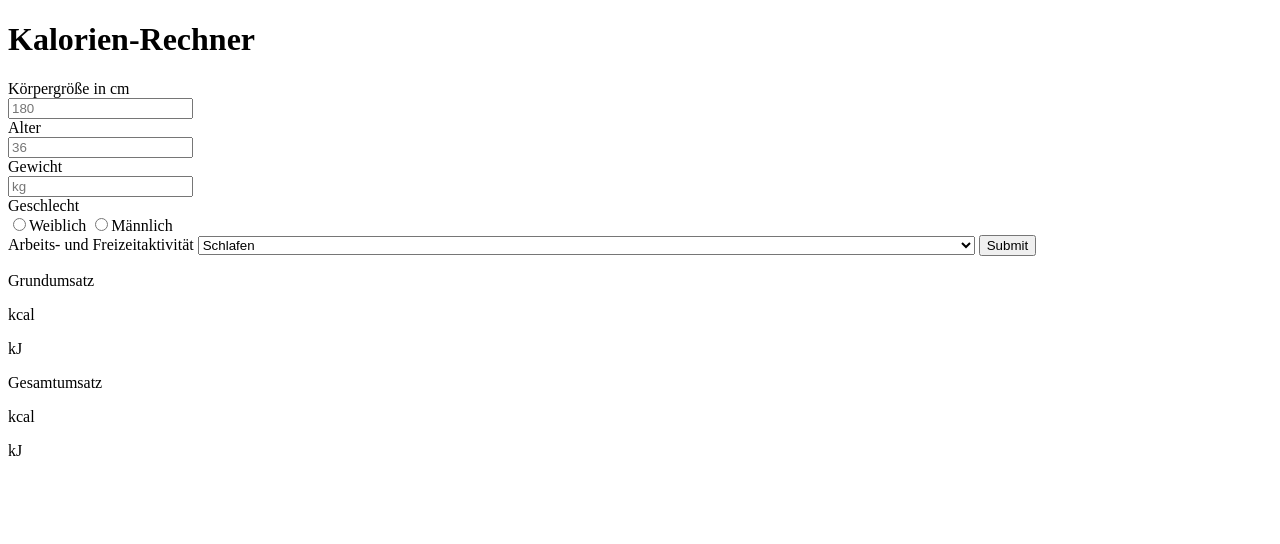
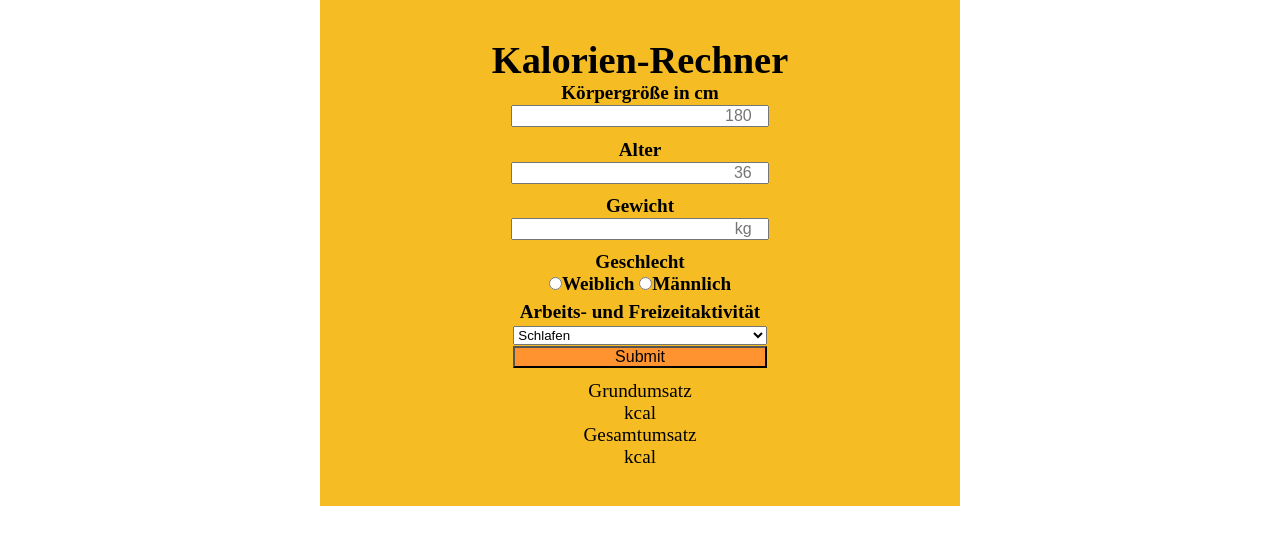
Before and after one commit to elainewo/project-calorie-calc, a plain HTML site: page index.html in a window 1280 px wide. Drawn offline with Linux system fonts and the light colour scheme.

Commit message:
ProjectCalorieCalc v.0.0.2

```diff
--- a/assets/css/style.css
+++ b/assets/css/style.css
@@ -0,0 +1,43 @@
+* {
+    margin: 0;
+    padding: 0;
+}
+
+body {
+    position: relative;
+}
+
+input, label {
+    width: 45%;
+    font-size: 1rem;
+    text-align: right;
+    margin-bottom: 2%;
+}
+
+label {
+    font-size: 1.2rem;
+    font-weight: bold;
+}
+
+input[type=button] {
+    text-align: center;
+    background: rgb(255, 147, 47);
+}
+
+input[type=radio] {
+    width: unset;
+}
+
+select {
+    width: 45%;
+}
+
+div {
+    position: absolute;
+    left: 50%;
+    transform: translate(-50%, 0);
+    background: rgb(245, 189, 35);
+    padding: 3%;
+    text-align: center;
+    font-size: 1.2rem;
+}
--- a/index.html
+++ b/index.html
@@ -10,6 +10,7 @@
 </head>
 
 <body>
+    <div>
         <form action="">
             <h1>Kalorien-Rechner</h1>
             <label for="">Körpergröße in cm</label><br>
@@ -23,31 +24,34 @@
             <input type="radio" name="radio" value="weiblich"><label for="">Weiblich</label>
             <input type="radio" name="radio" value="männlich"><label for="">Männlich</label><br>
 
-        <label for="">Arbeits- und Freizeitaktivität</label>
+            <label for="">Arbeits- und Freizeitaktivität</label><br>
             <select id="freizeit" onchange="getFreizeit()">
                 <option id="1" value="0">Schlafen</option>
                 <option id="2" value="1">Nur sitzen oder liegen</option>
-            <option id="3" value="2">Ausschließlich sitzende Tätigkeit mit wenig oder keiner körperlichen Aktivität in
+                <option id="3" value="2">Ausschließlich sitzende Tätigkeit mit wenig oder keiner körperlichen Aktivität
+                    in
                     der
                     Freizeit, z.B. Büroarbeit</option>
                 <option id="4" value="3">Sitzende Tätigkeit mit zeitweilig gehender oder stehender Tätigkeit, z.B.
                     Studierende,
                     Fließbandarbeiter, Laboranten, Kraftfahrer</option>
-            <option id="5" value="4">Überwiegend gehende oder stehende Tätigkeit, z.B. Verkäufer, Kellner, Handwerker,
+                <option id="5" value="4">Überwiegend gehende oder stehende Tätigkeit, z.B. Verkäufer, Kellner,
+                    Handwerker,
                     Mechaniker,
                     Hausfrauen</option>
                 <option id="6" value="5">Körperlich anstrengende berufliche Arbeit</option>
-        </select>
+            </select><br>
 
             <input type="button" value="Submit" onclick="rechnen()">
         </form>
         <p>Grundumsatz</p>
         <p id="kcal">kcal</p>
-    <p id="kJ">kJ</p>
+        <!-- <p id="kJ">kJ</p> -->
 
         <p>Gesamtumsatz</p>
         <p id="kcal2">kcal</p>
-    <p id="kJ2">kJ</p>
+        <!-- <p id="kJ2">kJ</p> -->
+    </div>
     <script src="assets/js/main.js"></script>
 </body>
 
```
Lines whose indentation alone changed are shown as unchanged.
